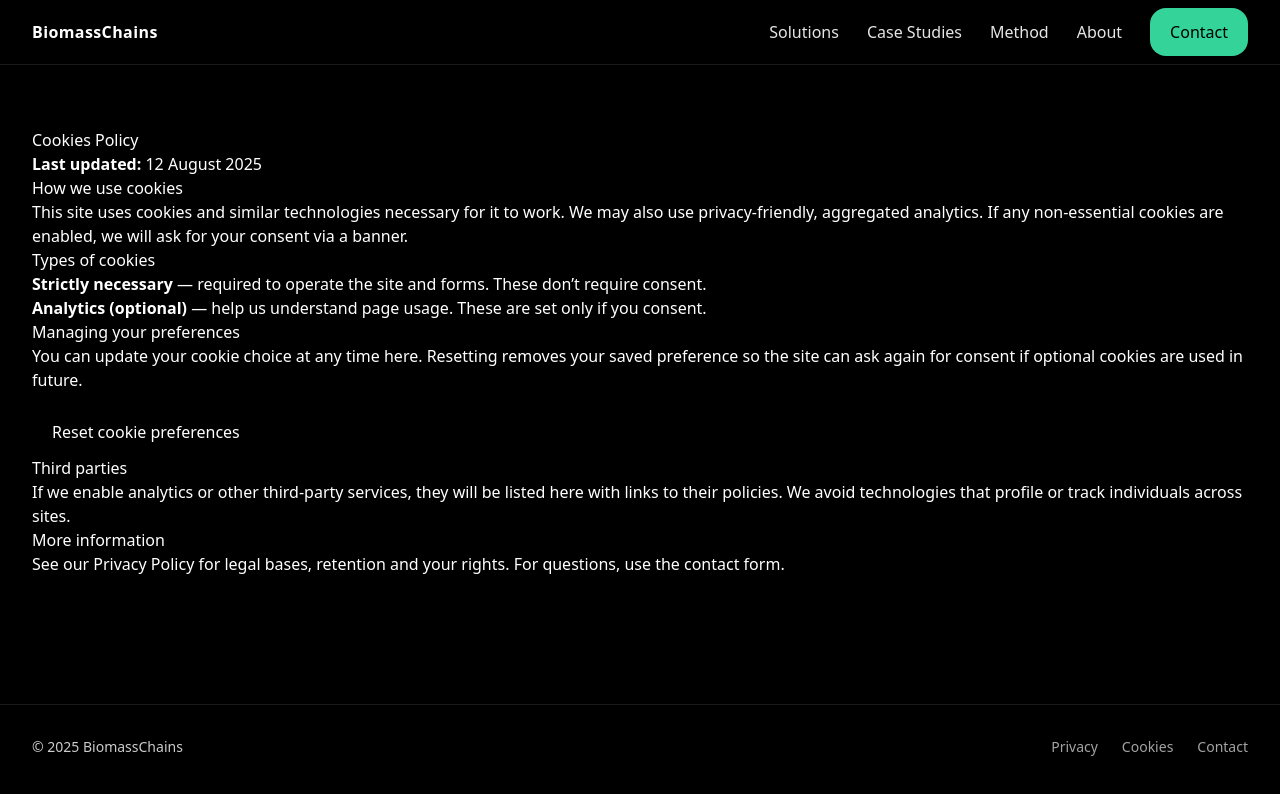
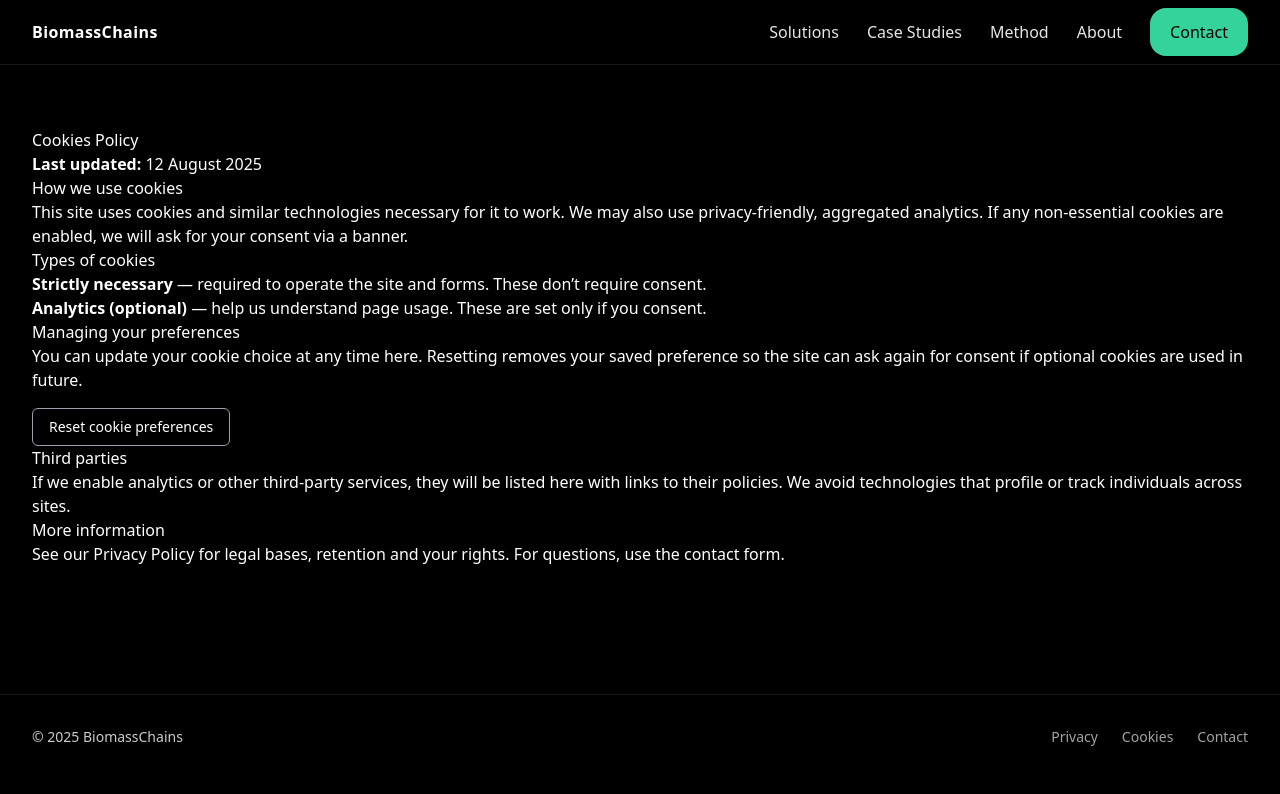
Before and after one commit to patricklmadigan/biomasschains_next_site, a Next.js app: page /cookies in a window 1280 px wide. Shown: the top 794 px of the page. Built offline with nearby package versions, Linux system fonts and the light colour scheme; no server answers.

Commit message:
feat: clarify cookie reset and update cookies page

```diff
--- a/components/ResetCookiePrefsButton.js
+++ b/components/ResetCookiePrefsButton.js
@@ -17,7 +17,9 @@ export default function ResetCookiePrefsButton() {
             console.error(e);
           }
         }}
-        className="btn btn-secondary"
+        className="px-4 py-2 border border-gray-400 rounded-md text-sm font-medium
+                   bg-transparent hover:bg-gray-700 hover:text-white
+                   transition-colors duration-200"
       >
         Reset cookie preferences
       </button>
```
